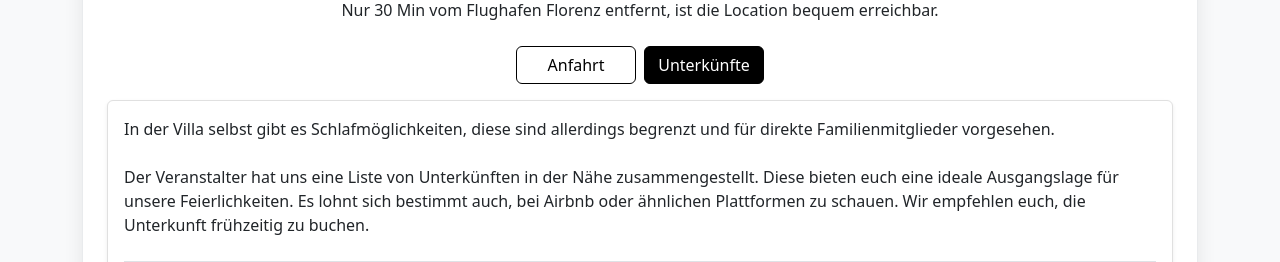
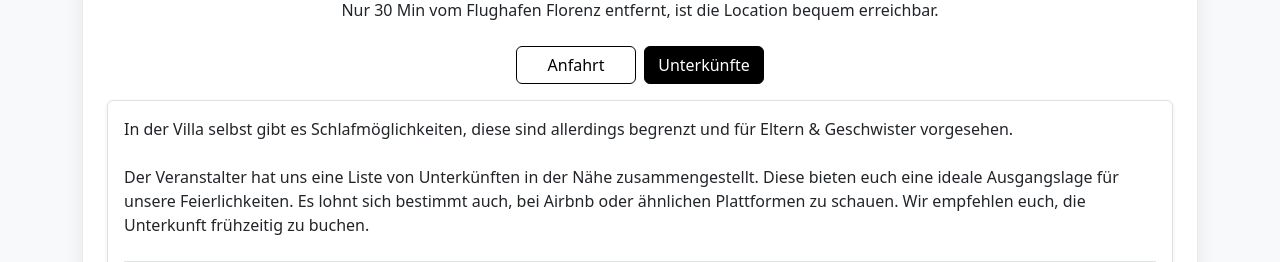
Before and after one commit to fredigee/hochzeit-website, a Flask app: page / in a window 1280 px wide, after a click on "Unterkünfte". Shown: the part 1318-1580 px from the top of the page. Run offline with Flask 3, Linux system fonts and the light colour scheme; a user stored in the database is signed in.

Commit message:
update schlafmöglichkeiten

```diff
--- a/templates/index.html
+++ b/templates/index.html
@@ -102,7 +102,7 @@
             </div>
             <div id="location-hotels" class="tab-content bg-white p-3 rounded shadow-sm" style="display:none;">
                 <div class="table-responsive">
-                    <p class="mb-4">In der Villa selbst gibt es Schlafmöglichkeiten, diese sind allerdings begrenzt und für direkte Familienmitglieder vorgesehen.<br><br>
+                    <p class="mb-4">In der Villa selbst gibt es Schlafmöglichkeiten, diese sind allerdings begrenzt und für Eltern & Geschwister vorgesehen.<br><br>
                     Der Veranstalter hat uns eine Liste von Unterkünften in der Nähe zusammengestellt. Diese bieten euch eine ideale Ausgangslage für unsere Feierlichkeiten. Es lohnt sich bestimmt auch, bei Airbnb oder ähnlichen Plattformen zu schauen. Wir empfehlen euch, die Unterkunft frühzeitig zu buchen.</p>
                     <div class="table-responsive">
                         <table class="table table-striped table-bordered">
```
